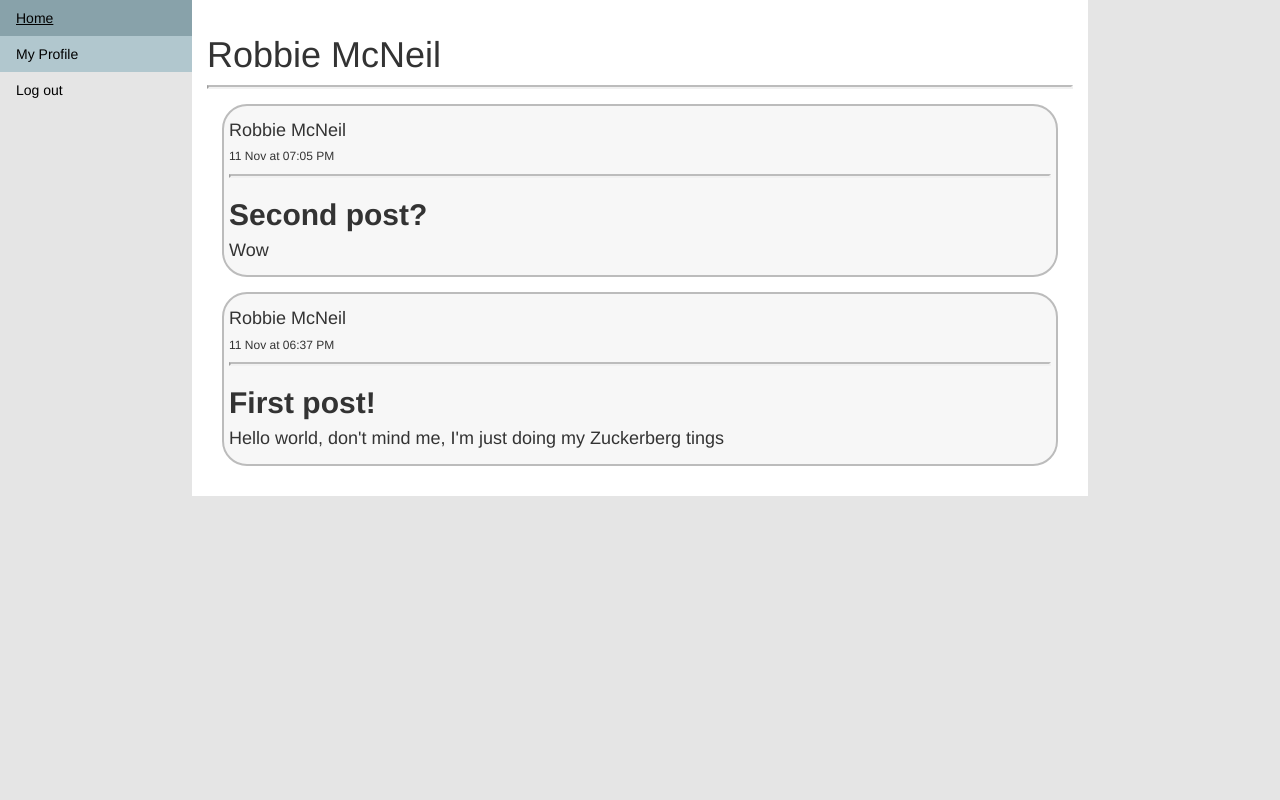
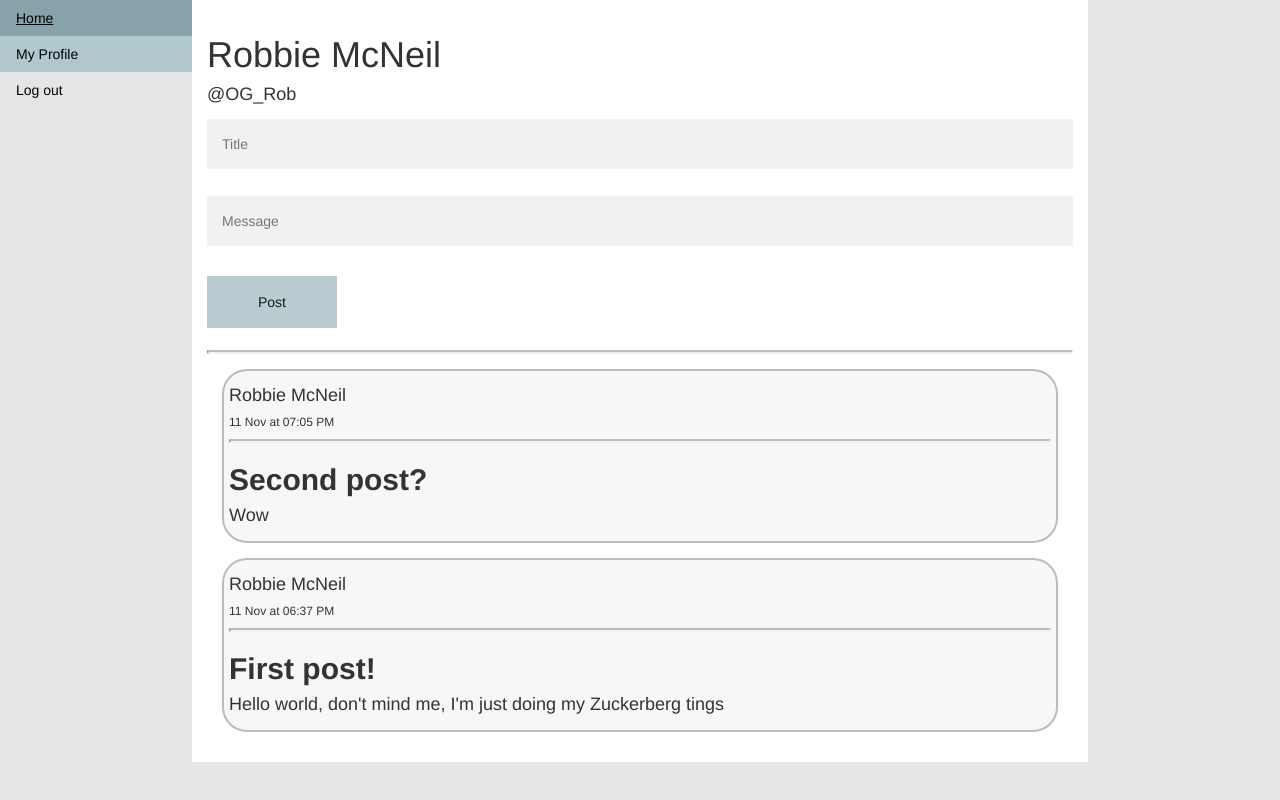
Before and after one commit to mcneil1/mcneil_robbie_set09103_cw2, a Flask app: page /profile/OG_Rob/ in a window 1280 px wide. Run offline with Flask 2, Linux system fonts and the light colour scheme; a user stored in the database is signed in; data comes from the database, SQL or seed files in the repository; some libraries are stand-ins or nearby versions.

```diff
--- a/app.py
+++ b/app.py
@@ -111,7 +111,7 @@ def register():
 			error = 'Username is taken!'
 	return render_template('signup.html', error=error)
 
-@app.route('/profile/<username>/')
+@app.route('/profile/<username>/', methods=['GET','POST'])
 @login_required
 def profile(username):
 
@@ -121,10 +121,23 @@ def profile(username):
 	profileURL = "http://set09103.napier.ac.uk:9159/profile/" + userUsername + "/"
 	email = session['email']
 
+	if request.method == 'POST':
+		title = request.form['title']
+		body = request.form['body']
+		date = datetime.now()
+		post = UserPosts(header=title,body=body,date=date,author_email=email)
+		db.session.add(post)
+		db.session.commit()
+
 	posts = db.session.query(UserPosts).filter_by(author_email=email).all()
 	posts.reverse()
 
-	return render_template('profile.html',posts=posts,name=name,profileURL=profileURL)
+	return render_template('profile.html',username=userUsername,posts=posts,name=name,profileURL=profileURL)
+
+
+@app.errorhandler(404)
+def page_not_found(error):
+	return render_template('404.html'), 404
 
 #def connect_db():
 #	return sqlite3.connect(app.database)
--- a/templates/profile.html
+++ b/templates/profile.html
@@ -9,7 +9,13 @@
 
 <div class="container">
 
-<h1>{{ name }}</h1>
+<h1>{{ name }} </h1>
+<h4> @{{ username }}</h4>
+<form method="post">
+	<input type="text" placeholder="Title" name="title" required>
+	<input type="text" placeholder="Message" name="body" required>
+	<button type="submit" class="postbtn" value="Post">Post</button>
+</form>
 <hr>
 {% for post in posts %}
 	<div id="rcorners">
```
Also changed, not shown: templates/404.html (added, +9 -0 lines), 3 other files.
